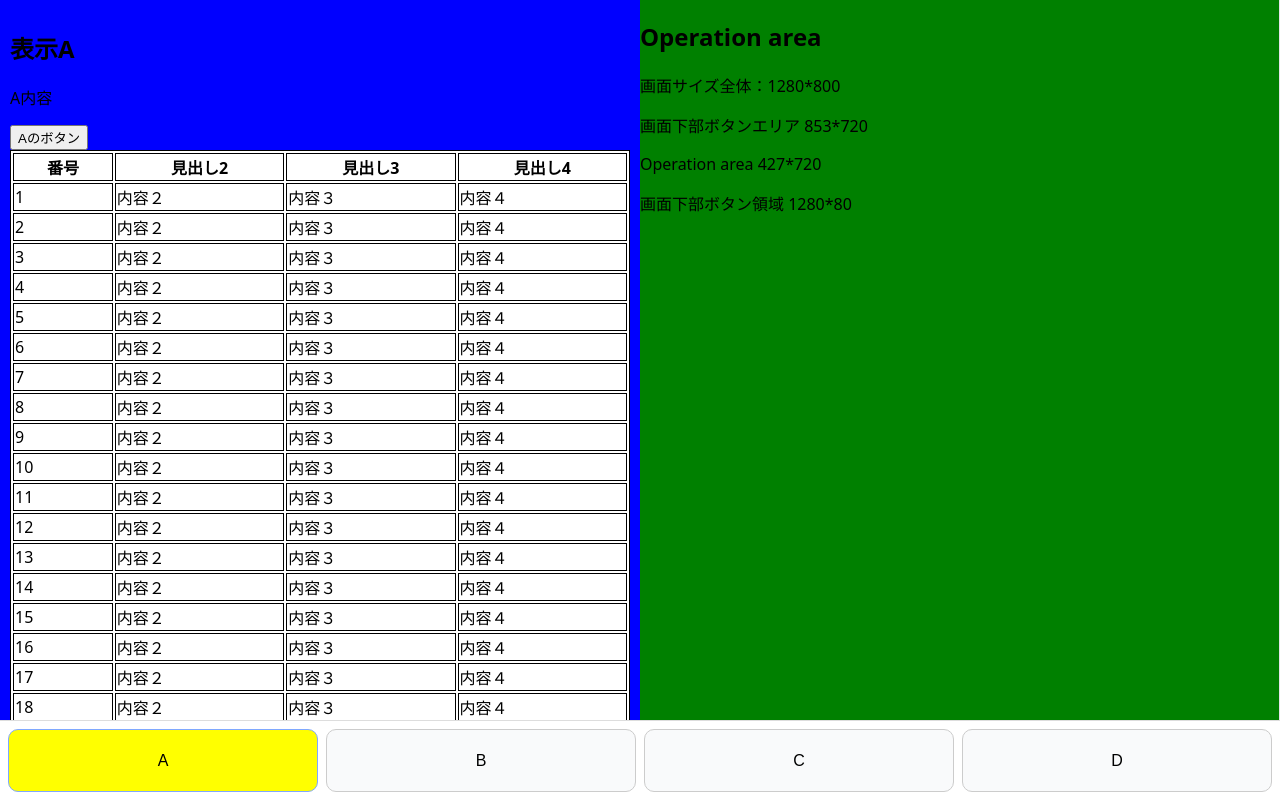
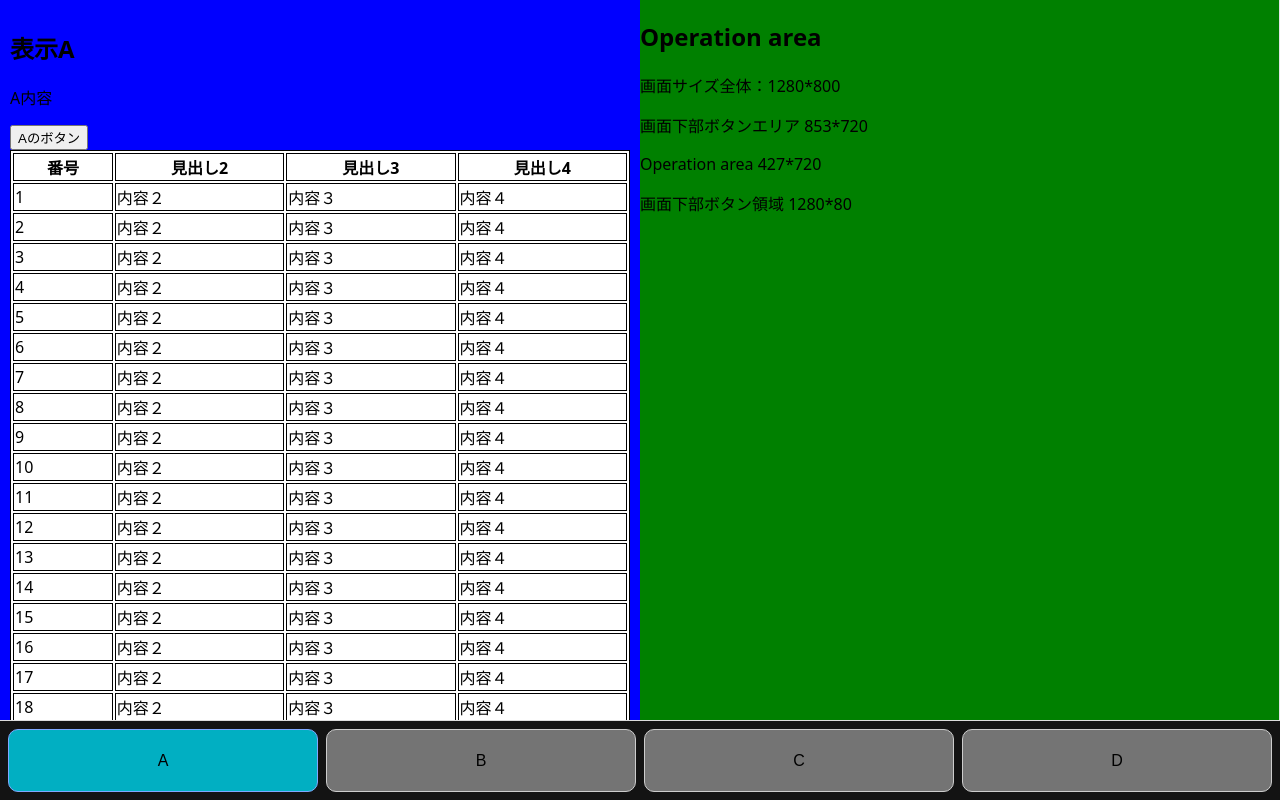
Before and after one commit to saunaman37/PageChange01, a plain HTML site: page index.html in a window 1280 px wide. Drawn offline with Linux system fonts and the light colour scheme.

Commit message:
hover時のフォントサイズや色変更

```diff
--- a/pages/css/B.css
+++ b/pages/css/B.css
@@ -30,6 +30,8 @@ body {
   cursor: pointer;
   width:100px;
   height: 40px;
+  text-align:  center;
+  font-size: 25px;
 }
 
 /* チェックボックスを少し大きく見せたいとき */
@@ -42,4 +44,5 @@ body {
   background: #ffe066;
   font-size: 30px;
   color:red;
+  font
 }
--- a/styles.css
+++ b/styles.css
@@ -51,7 +51,7 @@ body {
   grid-template-columns: repeat(4, 1fr);
   gap: 8px;
   padding: 8px;
-  background: #fff;
+  background: #131313;
   border-top: 1px solid #ddd;
 }
 
@@ -59,14 +59,14 @@ body {
   font-size: 16px;
   padding: 10px;
   border: 1px solid #ccc;
-  background: #f9fafb;
+  background: #747474;
   border-radius: 10px;
   cursor: pointer;
 }
 .tab-btn:hover {
-  background: gray;
+  background: #6a7f88;
 }
 .tab-btn.active {
-  background: yellow;
+  background: rgb(1, 175, 194);
   border-color: #80a8ff;
 }
```
